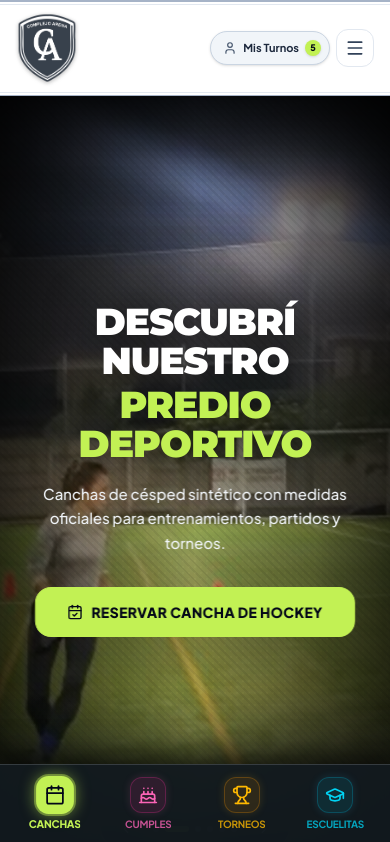
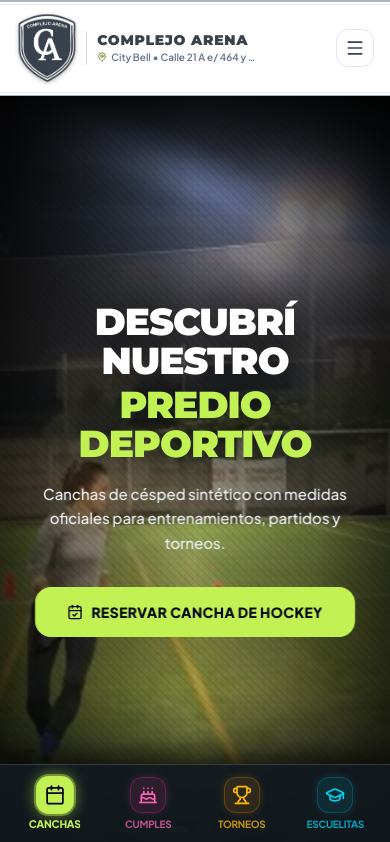
Before and after one commit to mesfede/complejoarena, a React (Vite) app: page / in a window 390 px wide. Shown: the top 842 px of the page. Built offline with nearby package versions, Linux system fonts and the light colour scheme; a web font is replaced by a local one.

Commit message:
feat: enhance navbar branding and layout
Add site name and location details to the mobile navbar and hide birthday navigation controls on smaller screens to improve user interface experience.

```diff
--- a/src/components/BirthdaySection.tsx
+++ b/src/components/BirthdaySection.tsx
@@ -196,8 +196,8 @@ export const BirthdaySection: React.FC = () => {
                 </span>
               </div>
 
-              {/* Prev / Next Arrows */}
-              <div className="flex items-center gap-2 bg-black/60 backdrop-blur-md p-1.5 rounded-2xl border border-white/15">
+              {/* Prev / Next Arrows (Hidden on mobile) */}
+              <div className="hidden sm:flex items-center gap-2 bg-black/60 backdrop-blur-md p-1.5 rounded-2xl border border-white/15">
                 <button
                   onClick={handlePrevSlide}
                   className="p-2 rounded-xl bg-white/10 hover:bg-white/20 text-white transition-colors cursor-pointer"
--- a/src/components/Navbar.tsx
+++ b/src/components/Navbar.tsx
@@ -88,15 +88,26 @@ export const Navbar: React.FC<NavbarProps> = ({
 
       <div className="max-w-7xl mx-auto px-4 sm:px-6 flex items-center justify-between gap-2 sm:gap-4 relative">
 
-        {/* Mobile: Logo slightly offset from left margin / Desktop: Standard padding */}
+        {/* Mobile: Logo with brand text & location / Desktop: Standard logo */}
         <div className="flex-1 lg:flex-initial flex items-center justify-start pl-1 sm:pl-0">
           <button
             id="brand-logo-btn"
             onClick={() => handleNavClick('hero-section')}
-            className="flex items-center group focus:outline-none transition-transform active:scale-95 cursor-pointer py-0.5"
+            className="flex items-center gap-3 sm:gap-3.5 group focus:outline-none transition-transform active:scale-95 cursor-pointer py-0.5"
             aria-label="Ir al inicio"
           >
-            <ArenaLogo size="lg" className="scale-105 sm:scale-100 drop-shadow-sm" />
+            <ArenaLogo size="lg" className="scale-105 sm:scale-100 drop-shadow-sm shrink-0" />
+
+            {/* Mobile Branding & Location info right next to logo */}
+            <div className="flex lg:hidden flex-col text-left justify-center border-l border-slate-300/80 pl-2.5 sm:pl-3 py-0.5">
+              <span className="font-heading font-black text-[14px] xs:text-[15px] sm:text-[16px] text-[#38414c] tracking-wider uppercase leading-none">
+                COMPLEJO ARENA
+              </span>
+              <span className="text-[10px] xs:text-[11px] sm:text-[11.5px] font-semibold text-slate-500 leading-tight mt-1 flex items-center gap-1">
+                <MapPin className="w-2.5 h-2.5 text-[#5e8012] shrink-0" />
+                <span className="truncate max-w-[145px] xs:max-w-[200px]">City Bell • Calle 21 A e/ 464 y 465</span>
+              </span>
+            </div>
           </button>
         </div>
 
@@ -124,24 +135,9 @@ export const Navbar: React.FC<NavbarProps> = ({
         </nav>
 
         {/* User & Action CTA Buttons */}
-        <div className="flex items-center gap-1.5 sm:gap-2.5 shrink-0">
+        <div className="flex items-center gap-2 sm:gap-2.5 shrink-0">
 
-          {/* My bookings pill (Now visible on BOTH Mobile & Desktop) */}
-          <button
-            id="my-bookings-nav-btn"
-            onClick={onOpenMyBookings}
-            className="relative flex items-center gap-1.5 px-3 sm:px-4 py-2 sm:py-2.5 rounded-full bg-slate-100 hover:bg-slate-200 border border-slate-300 text-slate-800 text-xs font-bold transition-all active:scale-95 cursor-pointer shadow-sm"
-          >
-            <User className="w-3.5 h-3.5 text-slate-600 shrink-0" />
-            <span className="text-[11px] sm:text-xs">Mis Turnos</span>
-            {userBookings.length > 0 && (
-              <span className="w-4 h-4 sm:w-5 sm:h-5 rounded-full bg-[#c2f154] text-slate-950 font-black text-[9px] sm:text-[10px] flex items-center justify-center -mr-1 shadow-sm">
-                {userBookings.length}
-              </span>
-            )}
-          </button>
-
-          {/* Reservar Cancha CTA Button (Desktop only, avoiding mobile duplicate) */}
+          {/* Reservar Cancha CTA Button (Desktop only) */}
           <button
             id="cta-reserve-navbar"
             onClick={() => handleNavClick('canchas')}
@@ -191,19 +187,6 @@ export const Navbar: React.FC<NavbarProps> = ({
               );
             })}
           </div>
-
-          <div className="pt-2 flex items-center justify-between border-t border-slate-100">
-            <button
-              onClick={() => {
-                setMobileMenuOpen(false);
-                onOpenMyBookings();
-              }}
-              className="flex items-center gap-2 text-xs font-bold text-slate-700 py-2"
-            >
-              <User className="w-4 h-4 text-slate-500" />
-              <span>Mis Reservas ({userBookings.length})</span>
-            </button>
-          </div>
         </div>
       )}
     </header>
```
